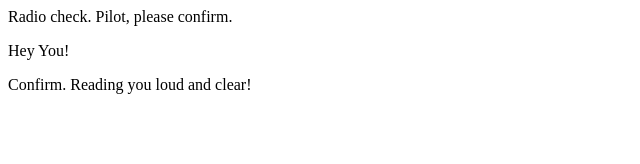
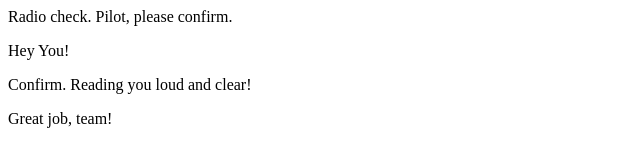
Before and after one commit to amitchell05/communication-log, a plain HTML site: page index.html in a window 1280 px wide. Shown: the full height of the page, 0-640 px from the left. Drawn offline with Linux system fonts and the light colour scheme.

Commit message:
Congratulated team

```diff
--- a/index.html
+++ b/index.html
@@ -2,6 +2,7 @@
 <body>
    <p>Radio check. Pilot, please confirm.</p>
    <p>Hey You!</p>
+   <p>Confirm. Reading you loud and clear!</p>
+   <p>Great job, team!</p>
 </body>
-   <p>Confirm. Reading you loud and clear!</p>
 </html>
```
